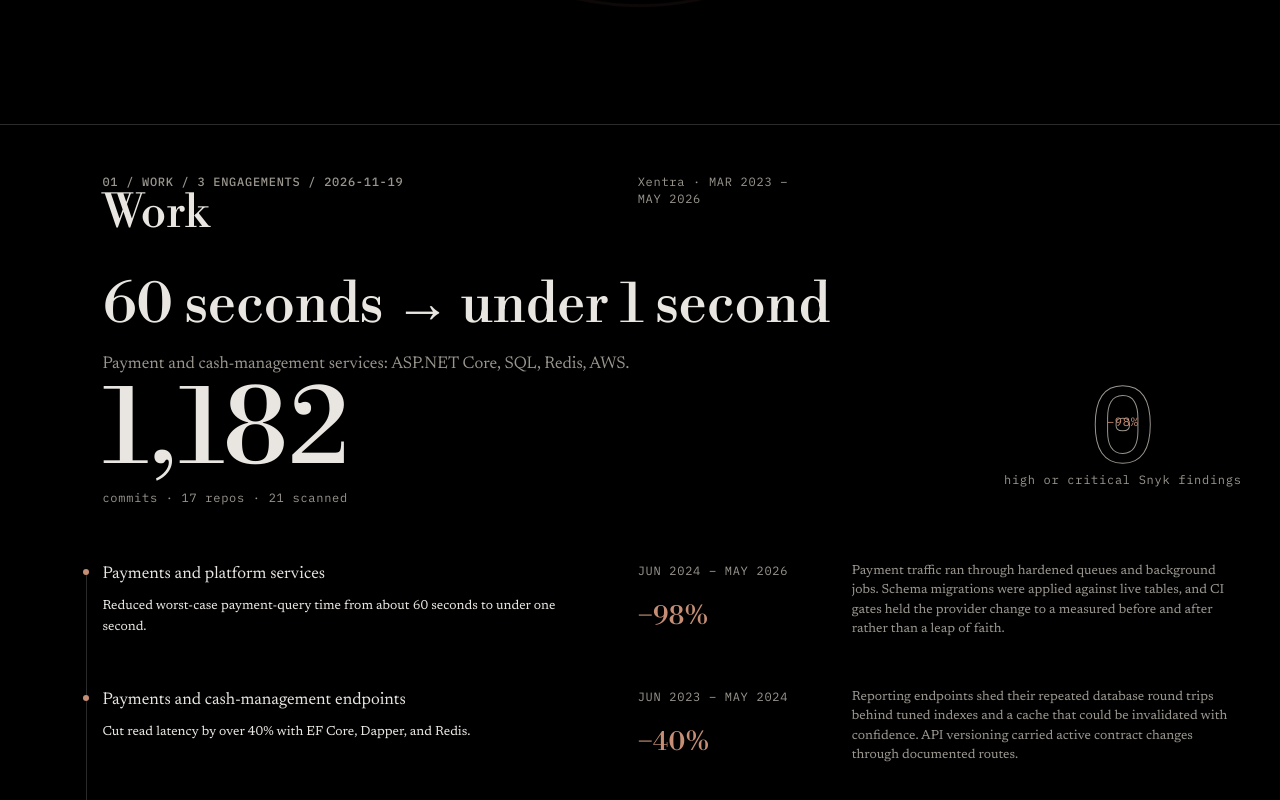
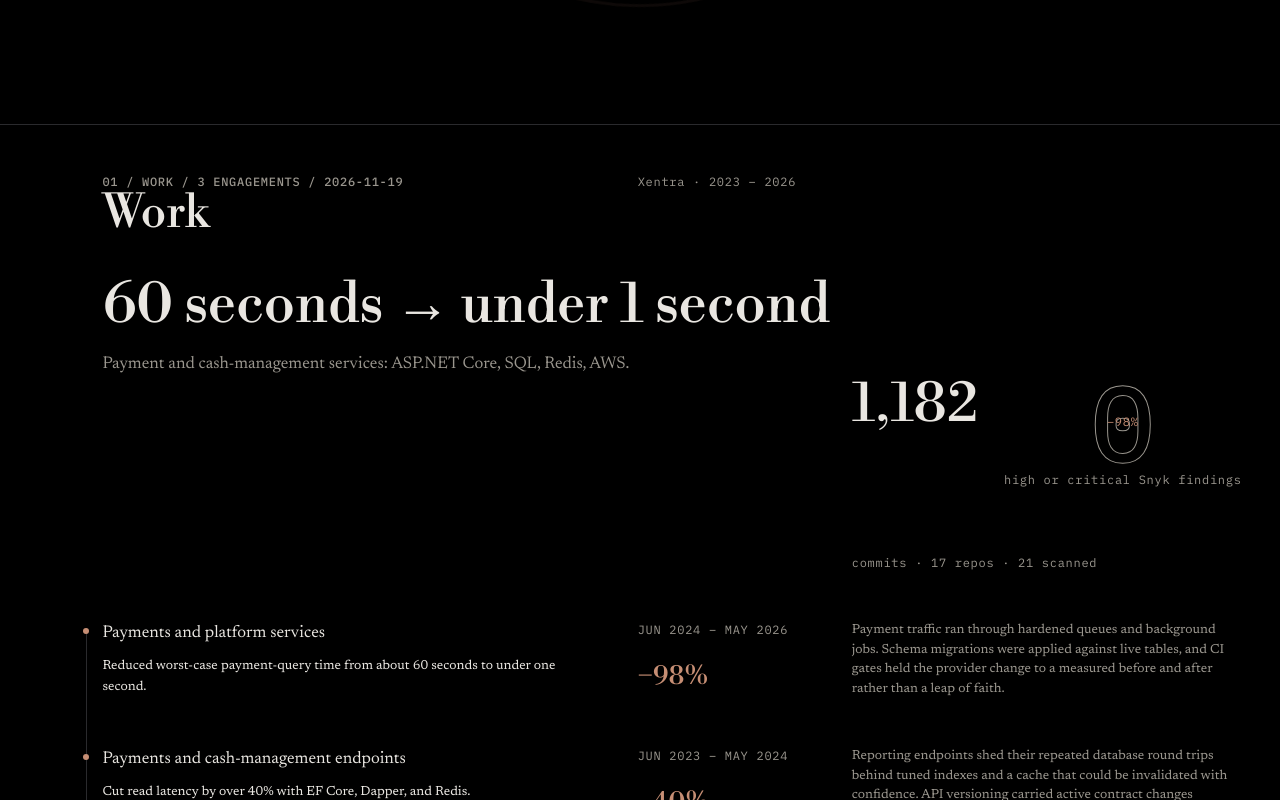
Before and after one commit to nathwn12/nathwn12.github.io, a React (Vite) app: page / in a window 1280 px wide. Shown: the part 1520-2320 px from the top of the page. Built offline with nearby package versions, Linux system fonts and the light colour scheme.

Commit message:
fix(nav,band): restore the space and the pair

```diff
--- a/src/components/LedgerPage.tsx
+++ b/src/components/LedgerPage.tsx
@@ -91,7 +91,14 @@ function Cluster({
         <div className={`v-body ${variant}`}>{children}</div>
         {coord.margin && (
           <p className="chapter-margin">
-            {coord.margin}
+            {coord.marginLong ? (
+              <>
+                <span className="margin-short">{coord.margin}</span>
+                <span className="margin-long">{coord.marginLong}</span>
+              </>
+            ) : (
+              coord.margin
+            )}
             {coord.cron && <> <span className="cron-value">{coord.cron}</span></>}
           </p>
         )}
--- a/src/content/coordinates.ts
+++ b/src/content/coordinates.ts
@@ -19,11 +19,14 @@ export interface Coordinate {
   date: string;
   /** The single caveat that sits beside the claim. */
   margin: string;
+  /** The fuller form, shown only where it holds one line. */
+  marginLong?: string;
   /** The measured cron, kept whole in its own nowrap span. */
   cron?: string;
 }
 
 const date = signal.snapshotDate;
+const periodYears = employer.period.match(/\d{4}/g) ?? [];
 
 /** The hero's second beat: the opening claim, then the standfirst's two
  *  sentences. All three lines come from existing copy; nothing is new prose. */
@@ -33,7 +36,8 @@ export const coordinates: Record<CoordinateKey, Coordinate> = {
   work: {
     value: `${experience.length} ENGAGEMENTS`,
     date,
-    margin: `${employer.shortName} · ${spineDate(tenureSpan)}`,
+    margin: `${employer.shortName} · ${periodYears.join(" – ")}`,
+    marginLong: `${employer.shortName} · ${spineDate(tenureSpan)}`,
   },
   oss: {
     value: `${featuredRows.length + indexRows.length} REPOS`,
--- a/src/styles/ledger.css
+++ b/src/styles/ledger.css
@@ -31,6 +31,8 @@
   align-items: center;
   gap: 20px;
   height: 100%;
+  /* The masthead starts on the same axis as the name and every chapter. */
+  padding-inline-start: calc(var(--gutter) + var(--index-rail));
 }
 
 .lab-nav .mark {
@@ -64,6 +66,14 @@
 
 .lab-nav .links a[aria-current="true"] {
   color: var(--color-signal);
+}
+
+/* Above the phone dock the numeral and its label are both visible and need a
+   word of space between them. */
+@media (min-width: 701px) {
+  .lab-nav .links a {
+    gap: 0.4em;
+  }
 }
 
 .lab-nav .nav-ticker {
@@ -693,6 +703,21 @@ video.horizon-media.is-playing {
   max-width: 34ch;
 }
 
+/* The short range is the default; the fuller one appears only where it fits. */
+.margin-long {
+  display: none;
+}
+
+@media (min-width: 2200px) {
+  .margin-short {
+    display: none;
+  }
+
+  .margin-long {
+    display: inline;
+  }
+}
+
 /* The measured cron is one indivisible token inside the chapter's note. */
 .cron-value {
   white-space: nowrap;
@@ -1008,6 +1033,9 @@ video.horizon-media.is-playing {
   font-size: var(--text-mono);
   letter-spacing: var(--tracking-data);
   color: var(--color-ink-muted);
+  /* One derived caption, never stacked under a narrowed figure. */
+  width: max-content;
+  white-space: nowrap;
 }
 
 /* The caption keeps its shortest form; the recovered form appears only where
@@ -1031,13 +1059,30 @@ video.horizon-media.is-playing {
    two-line label so nothing crosses the field edge. */
 @media (min-width: 1100px) and (max-width: 1600px) {
   .pc .band {
-    grid-column: measure-start / field-end;
+    grid-column: band-start / field-end;
+    display: grid;
+    grid-template-columns: minmax(0, 1fr) auto;
+    align-items: start;
     column-gap: var(--space-24);
   }
 
+  .pc .band > div {
+    display: contents;
+  }
+
+  .pc .band > div > span {
+    grid-column: 1 / -1;
+  }
+
   .pc .zero-seal {
+    grid-column: 2;
+    grid-row: 1;
     flex: 0 0 auto;
     min-width: 150px;
+  }
+
+  .pc .band b {
+    font-size: clamp(2rem, calc(13.2vw - 114px), 7rem);
   }
 }
 
@@ -1241,6 +1286,25 @@ video.horizon-media.is-playing {
      step so the seal stays inside the field. */
   .pc .band {
     grid-column: measure-start / field-end;
+    display: grid;
+    grid-template-columns: minmax(0, 1fr) auto;
+    align-items: start;
+  }
+
+  .pc .band > div {
+    display: contents;
+  }
+
+  .pc .band > div > span {
+    grid-column: 1 / -1;
+    width: max-content;
+    max-width: 100%;
+    white-space: nowrap;
+  }
+
+  .pc .zero-seal {
+    grid-column: 2;
+    grid-row: 1;
   }
 
   .pc .band > * {
```
Also changed, not shown: 1 other file (tests, documents, lock files or other folders).
